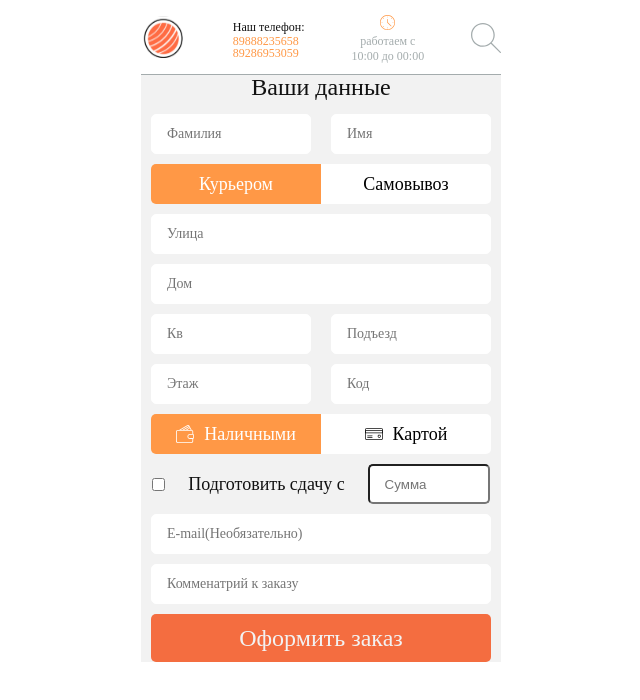
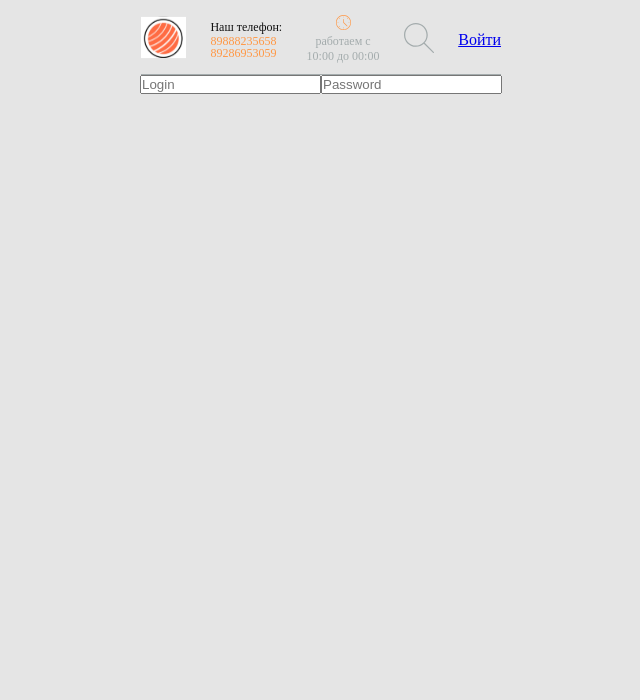
Before and after one commit to Zurab06/sushi, a React (Create React App) app: page /login in a window 1280 px wide. Shown: the top 700 px of the page, without its empty margins (319-959 px from the left). Built offline with nearby package versions, Linux system fonts and the light colour scheme.

Commit message:
react-hook-form

```diff
--- a/package.json
+++ b/package.json
@@ -14,6 +14,7 @@
     "axios": "^1.3.4",
     "react": "^18.2.0",
     "react-dom": "^18.2.0",
+    "react-hook-form": "^7.43.7",
     "react-redux": "^8.0.5",
     "react-scripts": "5.0.1",
     "sass": "^1.58.3",
--- a/src/App.tsx
+++ b/src/App.tsx
@@ -6,22 +6,24 @@ import Header from './components/Header/Header';
 import Footer from './components/Footer/Footer';
 import MainPage from './pages/MainPage/MainPage';
 import PersonalData from './pages/PersonalData/PersonalData';
+import Login from './pages/Login/Login';
 
 function App() {
   return (
     <>
       <Header />
-      <PersonalData />
 
       {/* <Link to="/sets">Sets</Link>
       <Link to="/basket">Basket</Link>
-
+*/}
       <Routes>
         <Route path="/" element={<MainPage />} />
         <Route path="/sets" element={<Sets />} />
         <Route path="/basket" element={<Basket />} />
+        <Route path="/login" element={<Login />} />
+        <Route path="/PersonalData" element={<PersonalData />} />
       </Routes>
-      <Footer /> */}
+      {/* <Footer /> */}
     </>
   );
 }
--- a/src/components/Header/Header.tsx
+++ b/src/components/Header/Header.tsx
@@ -27,6 +27,12 @@ const Header = () => {
           <div className={styles.titleSearch}>
             <img src="./assets/Search.svg" alt="Search" />
           </div>
+          <div className={styles.login}>
+            <Link to={'/login'}>
+              {' '}
+              <span>Войти</span>
+            </Link>
+          </div>
         </div>
       </div>
     </header>
--- /dev/null
+++ b/src/pages/Login/Login.tsx
@@ -0,0 +1,12 @@
+import React from 'react';
+
+const Login = () => {
+  return (
+    <div>
+      <input type="text" placeholder="Login" />
+      <input type="text" placeholder="Password" />
+    </div>
+  );
+};
+
+export default Login;
```
Also changed, not shown: src/pages/Login/Login.module.scss (added), 1 other file (tests, documents, lock files or other folders).
